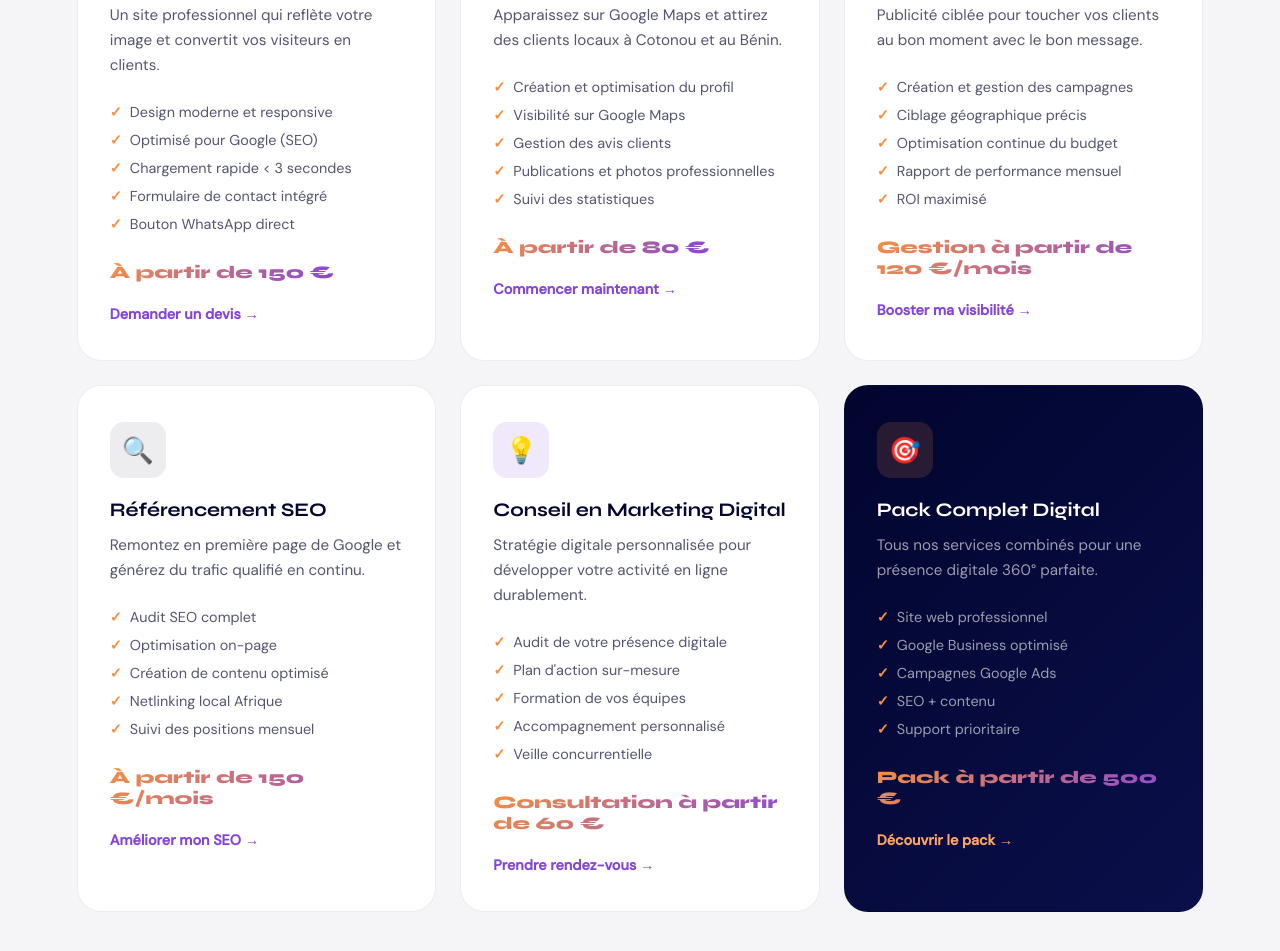
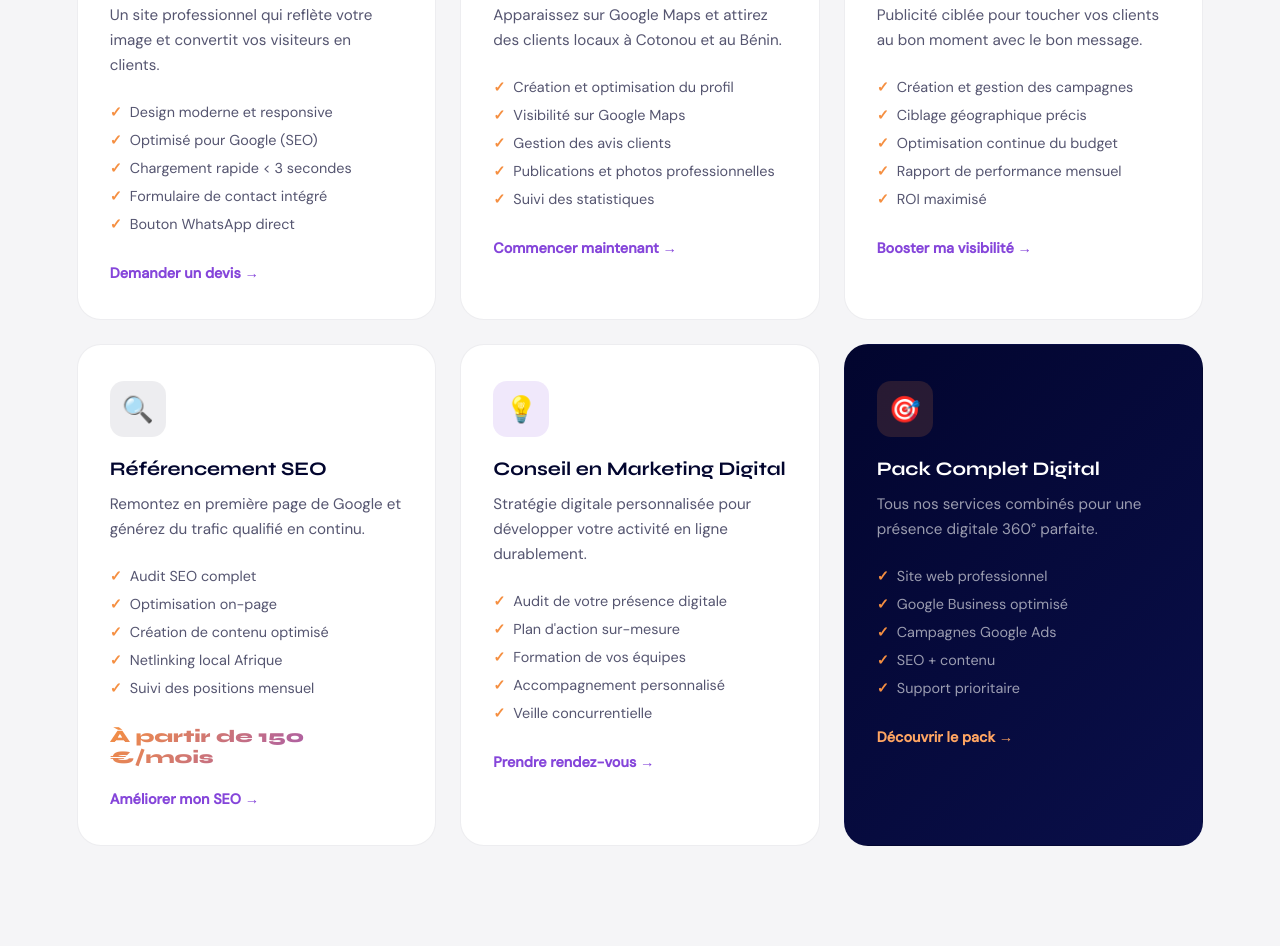
Before and after one commit to LoloTeccart/EtsClaret, a plain HTML site: page index.html in a window 1280 px wide. Shown: the part 1481-2432 px from the top of the page. Drawn offline with Linux system fonts and the light colour scheme.

Commit message:
Update index.html

```diff
--- a/index.html
+++ b/index.html
@@ -723,7 +723,6 @@
         <li>Formulaire de contact intégré</li>
         <li>Bouton WhatsApp direct</li>
       </ul>
-      <div class="service-price">À partir de 150 €</div><br>
       <a href="#contact" class="service-cta">Demander un devis →</a>
     </div>
 
@@ -738,7 +737,6 @@
         <li>Publications et photos professionnelles</li>
         <li>Suivi des statistiques</li>
       </ul>
-      <div class="service-price">À partir de 80 €</div><br>
       <a href="#contact" class="service-cta">Commencer maintenant →</a>
     </div>
 
@@ -753,7 +751,6 @@
         <li>Rapport de performance mensuel</li>
         <li>ROI maximisé</li>
       </ul>
-      <div class="service-price">Gestion à partir de 120 €/mois</div><br>
       <a href="#contact" class="service-cta">Booster ma visibilité →</a>
     </div>
 
@@ -783,7 +780,6 @@
         <li>Accompagnement personnalisé</li>
         <li>Veille concurrentielle</li>
       </ul>
-      <div class="service-price">Consultation à partir de 60 €</div><br>
       <a href="#contact" class="service-cta">Prendre rendez-vous →</a>
     </div>
 
@@ -798,7 +794,6 @@
         <li style="color:rgba(255,255,255,.6)">SEO + contenu</li>
         <li style="color:rgba(255,255,255,.6)">Support prioritaire</li>
       </ul>
-      <div class="service-price">Pack à partir de 500 €</div><br>
       <a href="#contact" class="service-cta" style="color: var(--orange-light);">Découvrir le pack →</a>
     </div>
   </div>
```
